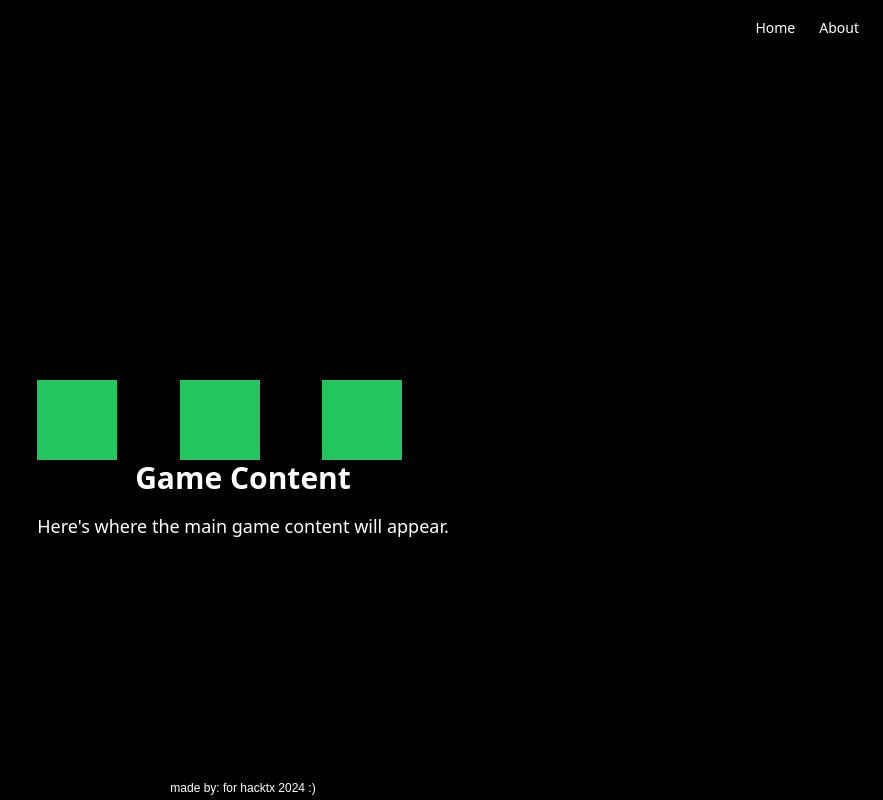
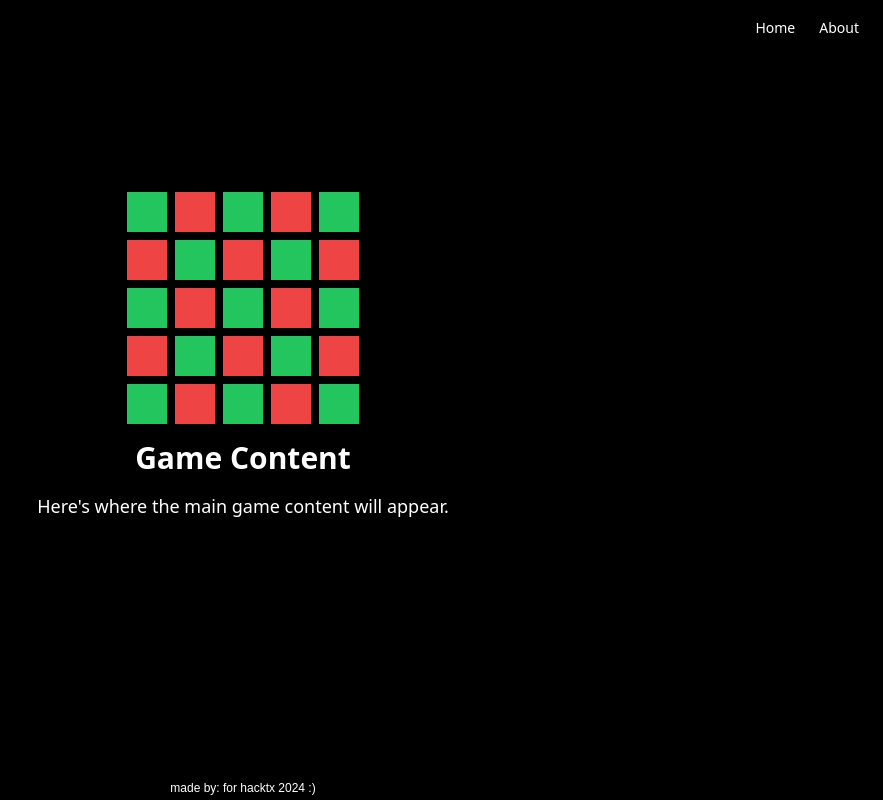
Before and after one commit to NitroGuy10/HackTX-2024, a Next.js app in the folder frontend/: page / in a window 1280 px wide. Both pictures are taken after a click on the button "play". Shown: the whole page, without its empty margins (397-1280 px from the left). Built offline with nearby package versions, Linux system fonts and the light colour scheme.

Commit message:
Fix layout and positioning

```diff
--- a/frontend/components/SquareGrid.tsx
+++ b/frontend/components/SquareGrid.tsx
@@ -1,3 +1,5 @@
+// components/SquareGrid.tsx
+
 import { useEffect, useState } from "react";
 
 interface SquareData {
@@ -24,24 +26,29 @@ const SquareGrid: React.FC = () => {
     fetchData();
   }, []);
 
-  // Determine the total number of squares to display
-  const totalSquares = Math.max(greenList.length, redList.length);
+  // Create a 5x5 grid
+  const gridSize = 5;
+
+  // Create a 2D array for the grid
+  const grid = Array.from({ length: gridSize }, (_, rowIndex) =>
+    Array.from({ length: gridSize }, (_, colIndex) => {
+      const squareIndex = rowIndex * gridSize + colIndex + 1; // Calculate the square ID (1-based)
+      const isGreen = greenList.includes(squareIndex);
+      const isRed = redList.includes(squareIndex);
+      return { id: squareIndex, isGreen, isRed };
+    })
+  );
 
   return (
-    <div className="grid grid-cols-3 gap-4">
-      {Array.from({ length: totalSquares }).map((_, index) => {
-        const isGreen = greenList.includes(index + 1);
-        const isRed = redList.includes(index + 1);
-
-        return (
-          <div
-            key={index}
-            className={`w-20 h-20 ${
-              isGreen ? "bg-green-500" : isRed ? "bg-red-500" : "bg-gray-500"
-            }`}
-          ></div>
-        );
-      })}
+    <div className="grid grid-cols-5 gap-2"> {/* Add spacing between rows and columns */}
+      {grid.flat().map((square) => ( // Flatten the grid and map over squares directly
+        <div
+          key={square.id}
+          className={`w-10 h-10 ${
+            square.isGreen ? "bg-green-500" : square.isRed ? "bg-red-500" : "bg-gray-500"
+          }`}
+        ></div>
+      ))}
     </div>
   );
 };
--- a/frontend/components/header.tsx
+++ b/frontend/components/header.tsx
@@ -5,9 +5,10 @@ export default function Header() {
   const [isHovered, setIsHovered] = useState(false);
 
   return (
+    // NO OPACITY RN BUT CAN BE INVISIBLE
       <header
-        className={`px-4 lg:px-6 h-14 flex items-center transition-opacity duration-300 ${
-          isHovered ? "opacity-100" : "opacity-0"
+        className={`fixed top-0 left-0 w-full bg-black z-10 px-4 lg:px-6 h-14 flex items-center transition-opacity duration-300 ${
+          isHovered ? "opacity-100" : "opacity-100"
         }`}
         onMouseEnter={() => setIsHovered(true)}
         onMouseLeave={() => setIsHovered(false)}
--- a/frontend/pages/api/squares.ts
+++ b/frontend/pages/api/squares.ts
@@ -1,8 +1,8 @@
 import { NextApiRequest, NextApiResponse } from "next";
 
 export default function handler(req: NextApiRequest, res: NextApiResponse) {
-  const greenList: number[] = [1, 2, 3]; // Example IDs for green squares
-  const redList: number[] = [4, 5, 6];    // Example IDs for red squares
+  const greenList = [1, 3, 5, 7, 9, 11, 13, 15, 17, 19, 21, 23, 25]; // 13 green squares
+  const redList = [2, 4, 6, 8, 10, 12, 14, 16, 18, 20, 22, 24]; // 12 red squares
 
   res.status(200).json({ greenList, redList });
 }
--- a/frontend/pages/index.tsx
+++ b/frontend/pages/index.tsx
@@ -1,10 +1,4 @@
 import { Button } from "@/components/ui/button"
-import { Card, CardContent, CardDescription, CardFooter, CardHeader, CardTitle } from "@/components/ui/card"
-import { Input } from "@/components/ui/input"
-import {Search, Menu } from "lucide-react"
-import Link from "next/link"
-import Image from "next/image"
-import Head from "next/head";
 import Header from "../components/header";
 import { useState } from "react";
 import SquareGrid from "@/components/SquareGrid";
@@ -15,13 +9,12 @@ export default function Component() {
   return (
     <div className="flex flex-col min-h-screen bg-black">
       {/* Header */}
-      <Header />
+      <Header/>
 
       {/* Main body + Game */}
       <main className="flex-1">
-        <section className="w-full py-12 md:py-24 lg:py-32 xl:py-48 bg-black">
-          <div className="container px-4 md:px-6">
-            <div className="flex flex-col items-center space-y-4 text-center">
+        <section className="w-full h-screen py-12 md:py-24 lg:py-32 xl:py-48 bg-black">
+          <div className="flex flex-col items-center space-y-4 text-center absolute inset-0 justify-center">
             <div className={`space-y-2 text-4xl font-bold transition-opacity duration-700 ${showGame ? "opacity-0 pointer-events-none" : "opacity-100"}`}>
               <h1 className="text-3xl font-bold tracking-tighter sm:text-4xl md:text-5xl lg:text-6xl/none text-white font-custom">
                 recoil
@@ -32,16 +25,14 @@ export default function Component() {
                 play
               </Button>
             </div>
-
+          </div>
             {/* Game Content */}
-            <div className={`transition-opacity duration-700 ${showGame ? "opacity-100" : "opacity-0 pointer-events-none"}`}>
+          <div className={`flex flex-col items-center space-y-4 text-center transition-opacity duration-700 ${showGame ? "opacity-100" : "opacity-0 pointer-events-none"}`}>
             <SquareGrid />
             <h2 className="text-3xl font-semibold text-white">Game Content</h2>
             <p className="mt-4 text-lg text-white">
               Here's where the main game content will appear.
             </p>
-            </div>
-            </div>
           </div>
         </section>
       </main>
```
Lines whose indentation alone changed are shown as unchanged.
